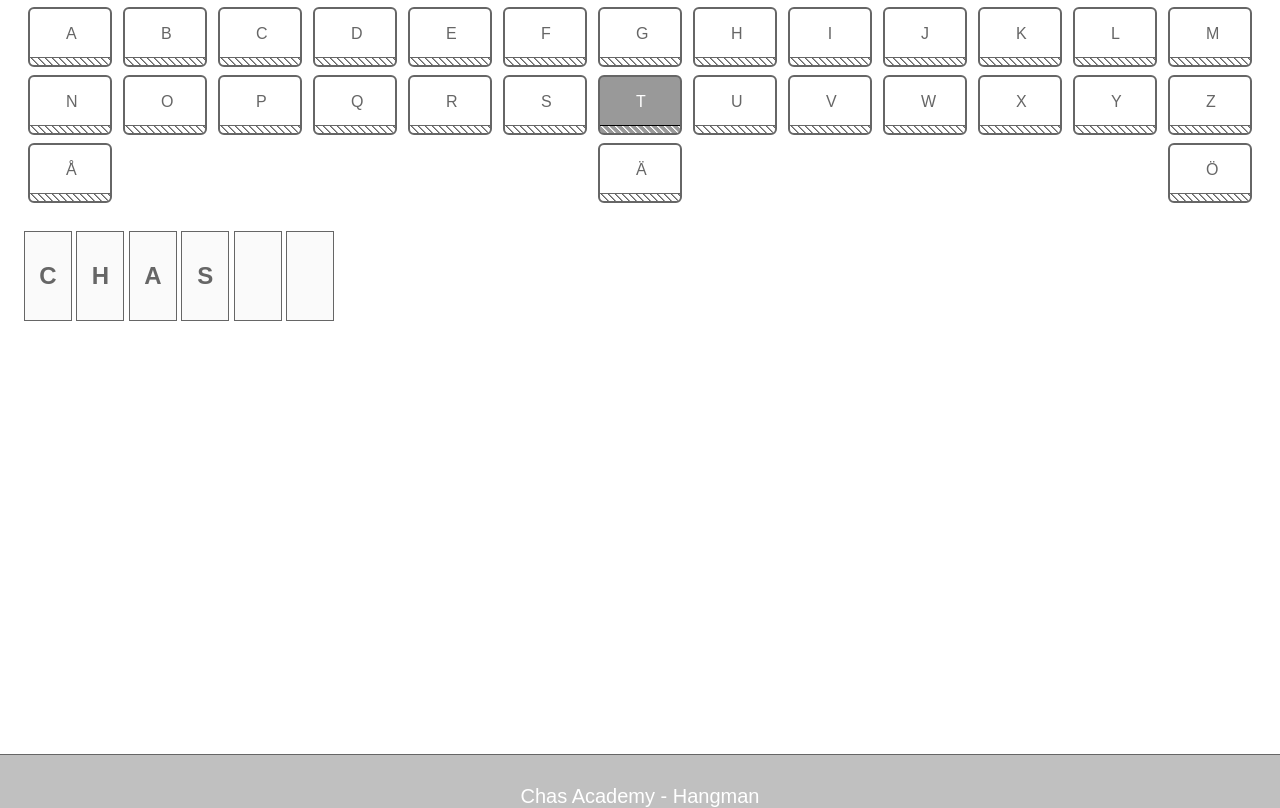
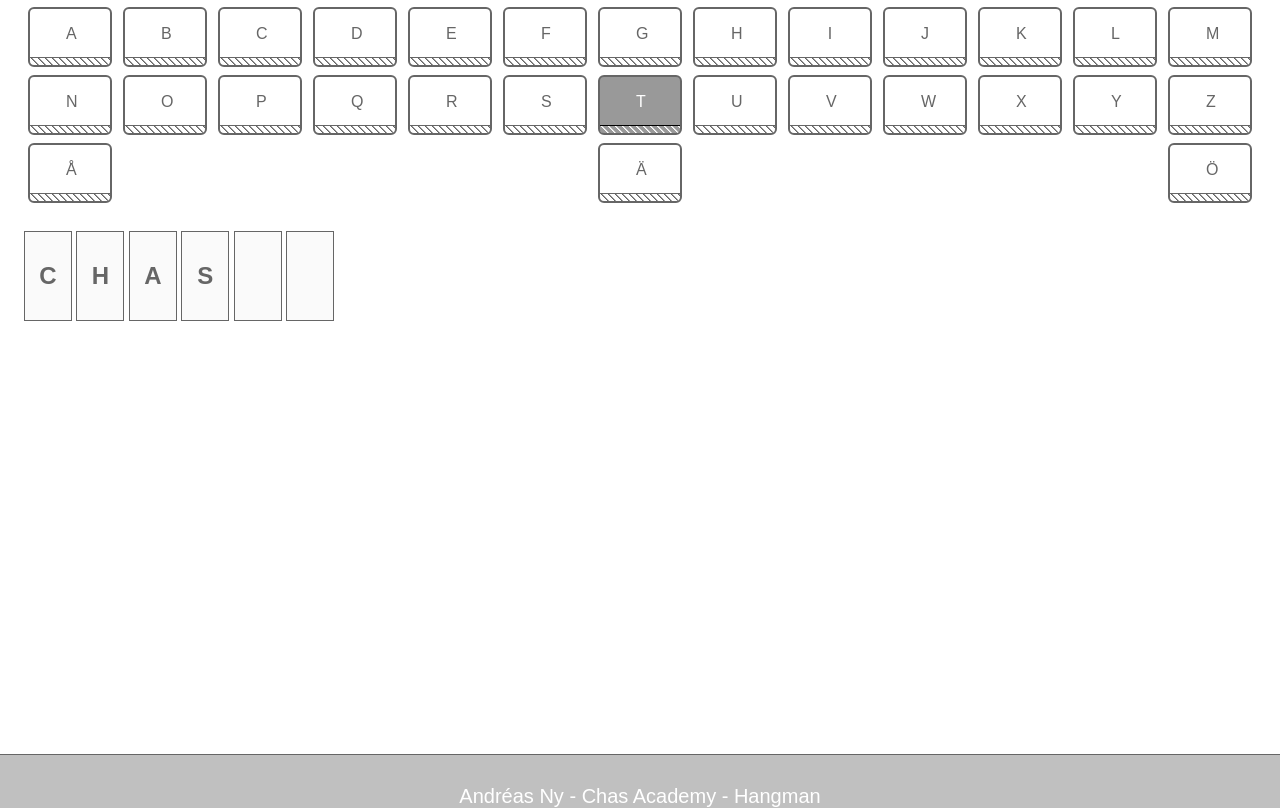
Before and after one commit to chas-academy/u03-hangman-andreasnyh, a plain HTML site: page index.html in a window 1280 px wide. Shown: the part 367-1175 px from the top of the page. Drawn offline with Linux system fonts and the light colour scheme.

Commit message:
Added author to html.

```diff
--- a/index.html
+++ b/index.html
@@ -3,6 +3,7 @@
 
 <head>
     <meta charset="UTF-8">
+    <meta author="Andréas Ny">
     <title>Hangman</title>
     <link rel="stylesheet" type="text/css" href="css/styles.css">
 </head>
@@ -60,8 +61,8 @@
                     <li><input type="text" disabled value="H" /></li>
                     <li><input type="text" disabled value="A" /></li>
                     <li><input type="text" disabled value="S" /></li>
-                    <li><input type="text" disabled value="&nbsp;"  /></li>
-                    <li><input type="text" disabled value="&nbsp;"  /></li>
+                    <li><input type="text" disabled value="&nbsp;" /></li>
+                    <li><input type="text" disabled value="&nbsp;" /></li>
                 </ul>
             </section>
             <img id="hangman" src="images/h0.png" alt="hangman">
@@ -71,7 +72,7 @@
         </section>
     </main>
     <footer>
-        Chas Academy - Hangman
+        Andréas Ny - Chas Academy - Hangman
     </footer>
     <script type="text/javascript" src="js/script.js"></script>
 </body>
```
Also changed, not shown: js/script.js (line endings or trailing spaces).
